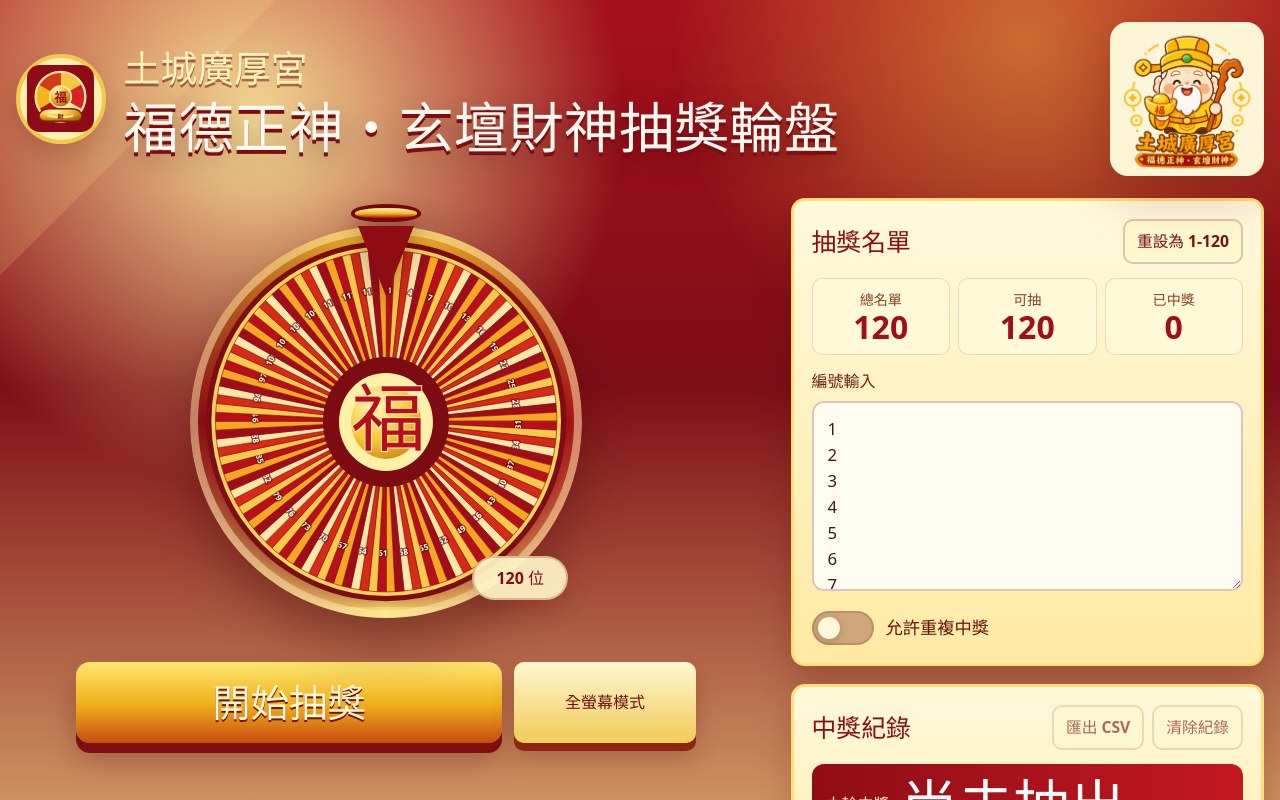
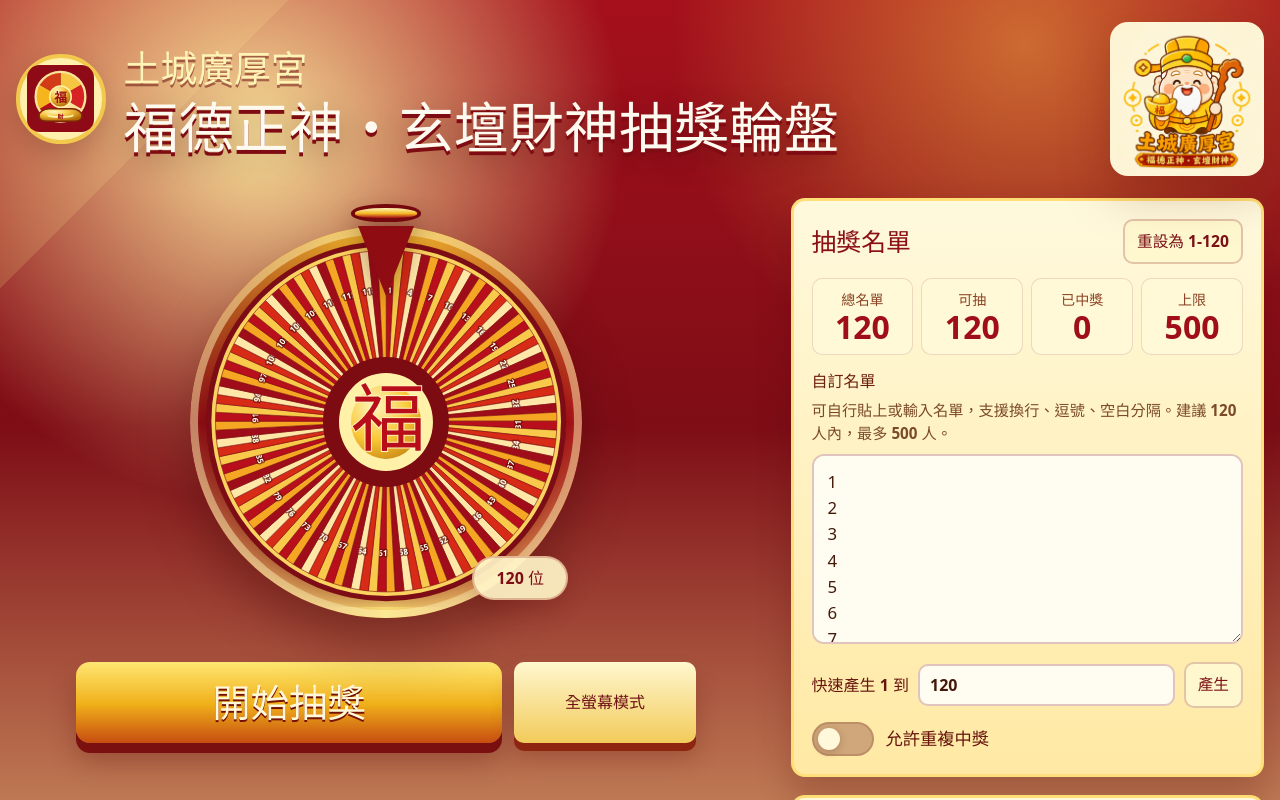
Before and after one commit to GuangHouGong/fortune-draw-wheel, a React (Vite) app: page / in a window 1280 px wide. Shown: the top 800 px of the page. Built offline with nearby package versions, Linux system fonts and the light colour scheme.

Commit message:
feat: add participant capacity controls

```diff
--- a/src/App.tsx
+++ b/src/App.tsx
@@ -5,9 +5,11 @@
 import {
   createDefaultParticipants,
   getAvailableParticipants,
+  MAX_PARTICIPANT_COUNT,
   parseParticipants,
   participantsToText,
   randomIndex,
+  RECOMMENDED_PARTICIPANT_COUNT,
 } from './utils/participants';
 import { downloadCsv, winnerHistoryToCsv, type WinnerRecord } from './utils/csv';
 
@@ -55,6 +57,7 @@
   const [currentWinner, setCurrentWinner] = useState<string | null>(null);
   const [notice, setNotice] = useState('');
   const [isFullscreen, setIsFullscreen] = useState(Boolean(document.fullscreenElement));
+  const [quickCount, setQuickCount] = useState(RECOMMENDED_PARTICIPANT_COUNT);
   const rotationRef = useRef(rotation);
   const pendingWinnerRef = useRef<string | null>(null);
 
@@ -66,6 +69,7 @@
   );
 
   const isBusy = phase === 'spinning' || phase === 'stopping';
+  const isOverParticipantLimit = participants.length > MAX_PARTICIPANT_COUNT;
 
   useEffect(() => {
     rotationRef.current = rotation;
@@ -114,6 +118,11 @@
   function startDraw() {
     if (participants.length === 0) {
       setNotice('請先輸入抽獎編號。');
+      return;
+    }
+
+    if (isOverParticipantLimit) {
+      setNotice(`目前名單 ${participants.length} 人，最多支援 ${MAX_PARTICIPANT_COUNT} 人。`);
       return;
     }
 
@@ -194,7 +203,15 @@
 
   function resetParticipants() {
     setParticipantInput(defaultParticipantsText);
+    setQuickCount(RECOMMENDED_PARTICIPANT_COUNT);
     setNotice('名單已重設為 1-120。');
+  }
+
+  function generateSequentialParticipants() {
+    const safeCount = Math.min(Math.max(Math.trunc(quickCount) || 1, 1), MAX_PARTICIPANT_COUNT);
+    setQuickCount(safeCount);
+    setParticipantInput(participantsToText(createDefaultParticipants(safeCount)));
+    setNotice(`已產生 1-${safeCount} 的抽獎名單。`);
   }
 
   function clearWinnerHistory() {
@@ -281,10 +298,16 @@
             totalCount={participants.length}
             availableCount={availableParticipants.length}
             winnerCount={winnerHistory.length}
+            recommendedCount={RECOMMENDED_PARTICIPANT_COUNT}
+            maxCount={MAX_PARTICIPANT_COUNT}
+            quickCount={quickCount}
+            isOverLimit={isOverParticipantLimit}
             allowRepeat={allowRepeat}
             disabled={isBusy}
             onChange={setParticipantInput}
             onReset={resetParticipants}
+            onQuickCountChange={setQuickCount}
+            onGenerateSequential={generateSequentialParticipants}
             onToggleAllowRepeat={setAllowRepeat}
           />
 
--- a/src/components/ParticipantEditor.tsx
+++ b/src/components/ParticipantEditor.tsx
@@ -3,10 +3,16 @@
   totalCount: number;
   availableCount: number;
   winnerCount: number;
+  recommendedCount: number;
+  maxCount: number;
+  quickCount: number;
+  isOverLimit: boolean;
   allowRepeat: boolean;
   disabled: boolean;
   onChange: (value: string) => void;
   onReset: () => void;
+  onQuickCountChange: (count: number) => void;
+  onGenerateSequential: () => void;
   onToggleAllowRepeat: (allowRepeat: boolean) => void;
 };
 
@@ -15,10 +21,16 @@
   totalCount,
   availableCount,
   winnerCount,
+  recommendedCount,
+  maxCount,
+  quickCount,
+  isOverLimit,
   allowRepeat,
   disabled,
   onChange,
   onReset,
+  onQuickCountChange,
+  onGenerateSequential,
   onToggleAllowRepeat,
 }: ParticipantEditorProps) {
   return (
@@ -30,7 +42,7 @@
         </button>
       </div>
 
-      <div className="stats-grid" aria-label="抽獎統計">
+      <div className={`stats-grid ${isOverLimit ? 'is-over-limit' : ''}`} aria-label="抽獎統計">
         <div>
           <span>總名單</span>
           <strong>{totalCount}</strong>
@@ -43,11 +55,19 @@
           <span>已中獎</span>
           <strong>{winnerCount}</strong>
         </div>
+        <div>
+          <span>上限</span>
+          <strong>{maxCount}</strong>
+        </div>
       </div>
 
       <label className="textarea-label" htmlFor="participant-input">
-        編號輸入
+        自訂名單
       </label>
+      <p className="field-hint">
+        可自行貼上或輸入名單，支援換行、逗號、空白分隔。建議 {recommendedCount} 人內，最多 {maxCount}{' '}
+        人。
+      </p>
       <textarea
         id="participant-input"
         value={value}
@@ -56,6 +76,24 @@
         placeholder={'1\n2\n3\n或：1, 2, 3'}
         spellCheck={false}
       />
+      {isOverLimit ? <p className="limit-warning">目前超過最多 {maxCount} 人，請刪減名單後再抽獎。</p> : null}
+
+      <div className="quick-generate" aria-label="快速產生連號名單">
+        <label htmlFor="quick-count">快速產生 1 到</label>
+        <input
+          id="quick-count"
+          type="number"
+          inputMode="numeric"
+          min={1}
+          max={maxCount}
+          value={quickCount}
+          disabled={disabled}
+          onChange={(event) => onQuickCountChange(Number(event.target.value))}
+        />
+        <button type="button" className="button button-ghost" onClick={onGenerateSequential} disabled={disabled}>
+          產生
+        </button>
+      </div>
 
       <label className="switch-row">
         <input
--- a/src/styles.css
+++ b/src/styles.css
@@ -445,7 +445,7 @@
 
 .stats-grid {
   display: grid;
-  grid-template-columns: repeat(3, minmax(0, 1fr));
+  grid-template-columns: repeat(4, minmax(0, 1fr));
   gap: 8px;
   margin-bottom: 14px;
 }
@@ -474,6 +474,24 @@
   font-weight: 950;
 }
 
+.stats-grid.is-over-limit div:first-child {
+  border-color: rgba(177, 15, 24, 0.58);
+  background: #ffe3d1;
+}
+
+.field-hint,
+.limit-warning {
+  margin: -2px 0 10px;
+  color: #7b4a28;
+  font-size: 0.95rem;
+  font-weight: 800;
+}
+
+.limit-warning {
+  margin: 9px 0 0;
+  color: #9f0e19;
+}
+
 .textarea-label {
   display: block;
   margin-bottom: 8px;
@@ -498,6 +516,27 @@
 textarea:focus {
   border-color: #c81622;
   box-shadow: 0 0 0 4px rgba(248, 201, 74, 0.38);
+}
+
+.quick-generate {
+  display: grid;
+  grid-template-columns: auto minmax(78px, 1fr) auto;
+  align-items: center;
+  gap: 9px;
+  margin-top: 12px;
+  color: #67150d;
+  font-weight: 900;
+}
+
+.quick-generate input {
+  min-width: 0;
+  height: 42px;
+  border: 2px solid rgba(126, 13, 22, 0.24);
+  border-radius: 10px;
+  padding: 7px 10px;
+  background: #fffdf1;
+  color: #44190a;
+  font-weight: 900;
 }
 
 .switch-row {
@@ -763,6 +802,10 @@
   }
 
   .stats-grid {
+    grid-template-columns: repeat(2, minmax(0, 1fr));
+  }
+
+  .quick-generate {
     grid-template-columns: 1fr;
   }
 }
--- a/src/utils/participants.ts
+++ b/src/utils/participants.ts
@@ -1,4 +1,6 @@
 export const DEFAULT_PARTICIPANT_COUNT = 120;
+export const RECOMMENDED_PARTICIPANT_COUNT = 120;
+export const MAX_PARTICIPANT_COUNT = 500;
 
 export function createDefaultParticipants(count = DEFAULT_PARTICIPANT_COUNT): string[] {
   return Array.from({ length: count }, (_, index) => String(index + 1));
```
Also changed, not shown: 2 other files (tests, documents, lock files or other folders).
